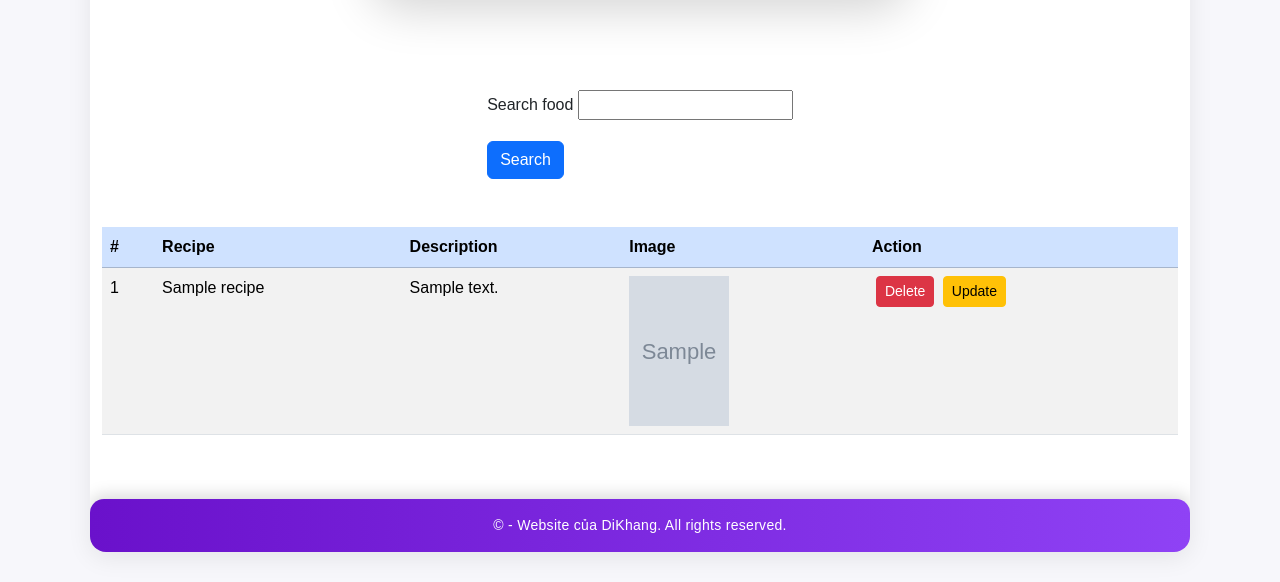
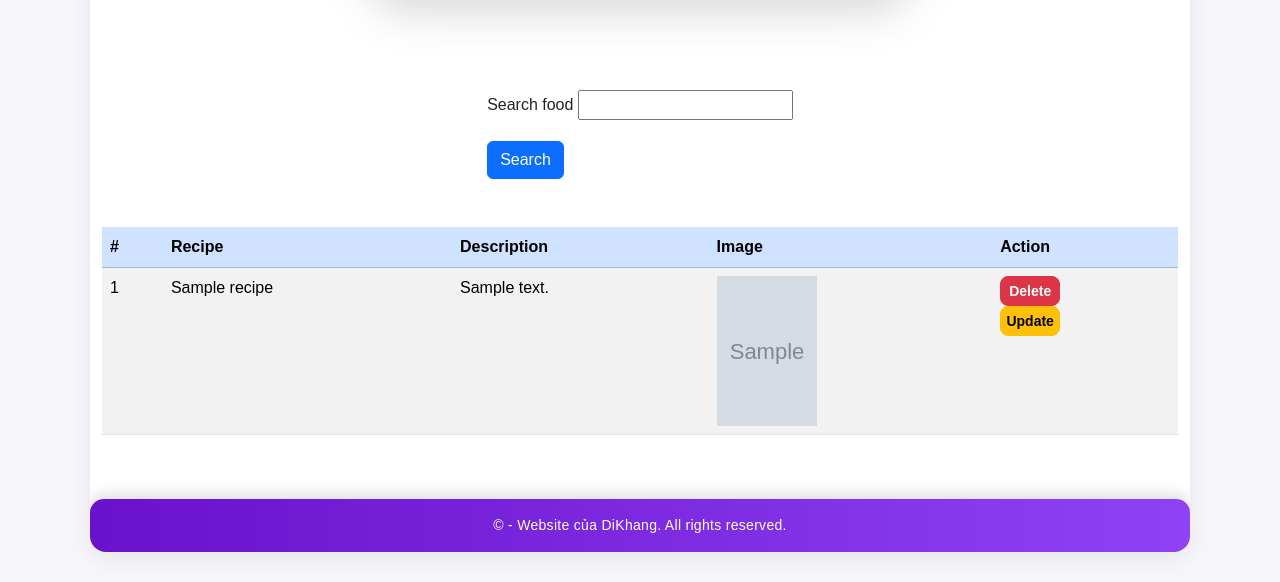
Before and after one commit to khangbkk23/Django_Learning, a Django app: page /recipes/ in a window 1280 px wide. Shown: the part 608-1190 px from the top of the page. Run offline with Django 5.2, Linux system fonts and the light colour scheme; tables that the repository leaves empty hold one stand-in row (values such as "Sample post"); grey boxes marked "Sample" are stand-in pictures.

Commit message:
update buttons

```diff
--- a/fundamental/veget/templates/recipes.html
+++ b/fundamental/veget/templates/recipes.html
@@ -1,6 +1,16 @@
 {% extends 'base.html' %}
-
 {% block start %}
+<style>
+  .btn-update {
+    width: 60px !important;
+    height: 30px !important;
+    display: flex !important;
+    align-items: center !important;
+    justify-content: center !important;
+    font-weight: 600;
+    border-radius: 8px;
+  }
+</style>
   <div class="container d-flex flex-column justify-content-center align-items-center" style="min-height: 80vh;">
     <form class="col-6 card p-3 shadow-lg bg-white mt-3 mb-3 rounded-5" method="POST" enctype="multipart/form-data">
       {% csrf_token %}
@@ -58,9 +68,9 @@
               <img src="{{ recipe.recipe_image.url }}" alt="Image" width="100" height="150" />
             </td>
             <td>
-              <a href="/delete-recipe/{{ recipe.id }}" class="btn btn-danger btn-sm mx-1">Delete</a>
+              <a href="/delete-recipe/{{ recipe.id }}" class="btn btn-update btn-danger btn-sm">Delete</a>
 
-              <a href="/update-recipe/{{ recipe.id }}" class="btn btn-warning btn-sm">Update</a>
+              <a href="/update-recipe/{{ recipe.id }}" class="btn btn-update btn-warning btn-sm">Update</a>
             </td>
           </tr>
         {% endfor %}
```
